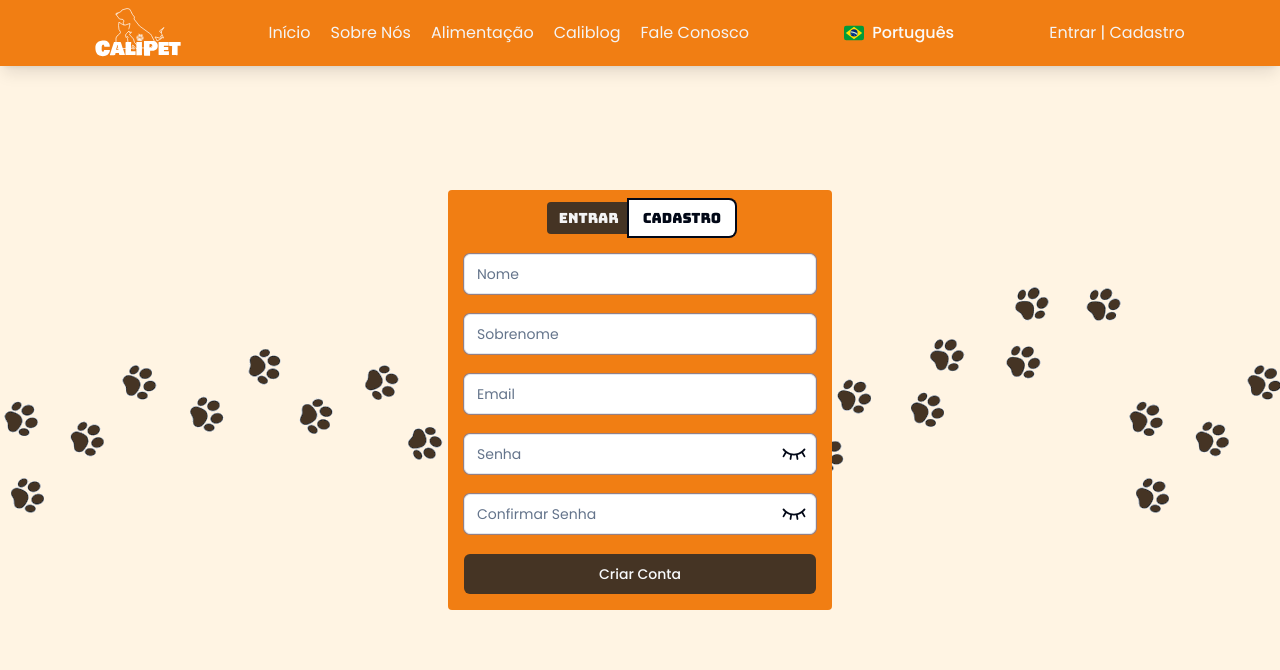
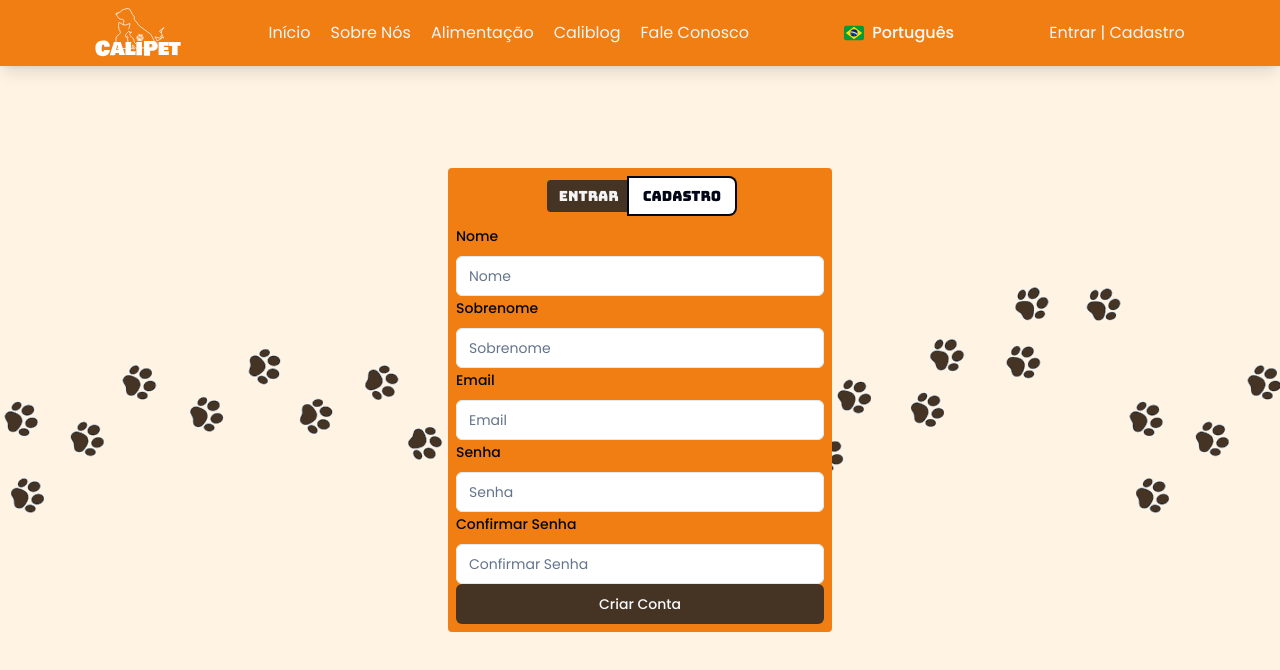
Before and after one commit to CaliPet/CaliPet-Front, a React (Vite) app: page /login in a window 1280 px wide. Both pictures are taken after a click on the tab "Cadastro". Shown: the top 670 px of the page. Built offline with nearby package versions, Linux system fonts and the light colour scheme.

Commit message:
implementação do back end

```diff
--- a/src/routes/login.tsx
+++ b/src/routes/login.tsx
@@ -1,6 +1,4 @@
 import { Tabs, TabsContent, TabsList, TabsTrigger } from "@/components/ui/tabs";
-import { Button } from "@/components/ui/button";
-import { Input } from "@/components/ui/input";
 import {
   Dialog,
   DialogContent,
@@ -9,30 +7,119 @@ import {
   DialogTitle,
   DialogTrigger,
 } from "@/components/ui/dialog";
-import { useTranslation } from "react-i18next";
 import { ChangeEvent, FormEvent, useState } from "react";
 import { Eye, EyeClosed } from "@phosphor-icons/react";
 import { Toaster } from "@/components/ui/sonner";
 import { toast } from "sonner";
+import { Button } from "@/components/ui/button";
+import {
+  Form,
+  FormControl,
+  FormField,
+  FormItem,
+  FormLabel,
+  FormMessage,
+} from "@/components/ui/form";
+import { Input } from "@/components/ui/input";
 
+import { useTranslation } from "react-i18next";
 import useAuth from "@/lib/auth";
+
+import { zodResolver } from "@hookform/resolvers/zod";
+import { useForm } from "react-hook-form";
+import { z } from "zod";
+
+const registerUserSchema = z
+  .object({
+    firstName: z.string(),
+    lastName: z.string(),
+    email: z.string().email(),
+    password: z.string().min(8, {
+      message: "Sua senha deve ter no mínimo 8 caracteres!",
+    }),
+    confirmPassword: z.string().min(8, {
+      message: "Sua senha deve ter no mínimo 8 caracteres!",
+    }),
+  })
+  .superRefine(({ confirmPassword, password }, context) => {
+    if (confirmPassword !== password) {
+      context.addIssue({
+        code: "custom",
+        message: "As senhas não são iguais",
+        path: ["confirmPassword"],
+      });
+    }
+  });
 
 export function Login() {
   const { t } = useTranslation();
   const [showPassLogin, setShowPassLogin] = useState(false);
-  const [showPassRegister, setShowPassRegister] = useState(false);
-  const [showPassConfirm, setShowPassConfirm] = useState(false);
+
+  const registerForm = useForm<z.infer<typeof registerUserSchema>>({
+    resolver: zodResolver(registerUserSchema),
+    defaultValues: {
+      firstName: "",
+      lastName: "",
+      email: "",
+      password: "",
+      confirmPassword: "",
+    },
+  });
+
+  //Gera um numero aleatorio
+  function getRandomInt(min:number, max:number) {
+    const minCeiled = Math.ceil(min);
+    const maxFloored = Math.floor(max);
+    return Math.floor(Math.random() * (maxFloored - minCeiled) + minCeiled); // The maximum is exclusive and the minimum is inclusive
+  }
+
+  async function handleRegisterSubmit(
+    values: z.infer<typeof registerUserSchema>
+  ) {
+    console.log(values);
+
+    // Salvar o usuário
+    const user = {
+      idUsuario: getRandomInt(1000, 99999999),
+      nome: values.firstName + " " + values.lastName,
+      email: values.email,
+      senha: values.password,
+    };
+
+    console.log(JSON.stringify(user));
+
+    // Aqui manda o usuário para o servidor
+    try {
+      const response = await fetch(
+        "https://calipet-1-0.onrender.com/usuario/adicionar",
+        {
+          method: "POST",
+          headers: {
+            "Content-Type": "application/json", // Set the content type to JSON
+          },
+          body: JSON.stringify(user),
+        }
+      );
+
+      if (!response.ok) {
+        throw new Error(`HTTP error! status: ${response.status}`);
+      }
+
+      const json = await response.json();
+      console.log(response);
+      console.log(json);
+    } catch (err) {
+      console.log(err);
+    }
+
+    localStorage.setItem("user", JSON.stringify(user));
+    console.log("Usuário registrado com sucesso");
+    toast.success("Usuário registrado com sucesso");
+  }
 
   const [formDataLogin, setFormDataLogin] = useState({
     email: "",
     password: "",
-  });
-  const [formDataRegister, setFormDataRegister] = useState({
-    name: "",
-    lastName: "",
-    email: "",
-    password: "",
-    confirmPassword: "",
   });
 
   const handleChangeLogin = (event: ChangeEvent<HTMLInputElement>) => {
@@ -44,11 +131,6 @@ export function Login() {
   };
 
   const { toggleAuth, isAuthenticated } = useAuth();
-
-  const handleChangeRegister = (event: ChangeEvent<HTMLInputElement>) => {
-    const { name, value } = event.target;
-    setFormDataRegister((prevFormData) => ({ ...prevFormData, [name]: value }));
-  };
 
   function handleSubmitLogin(event: FormEvent<HTMLFormElement>) {
     event.preventDefault();
@@ -66,38 +148,6 @@ export function Login() {
       console.log("Email ou senha incorretos");
       toast.error("Email ou senha incorretos");
     }
-  }
-
-  function handleSubmitRegister(event: FormEvent<HTMLFormElement>) {
-    event.preventDefault();
-
-    console.log(formDataRegister);
-
-    // Verificar se as senhas correspondem
-    if (formDataRegister.password !== formDataRegister.confirmPassword) {
-      toast.error("As senhas não correspondem");
-      return;
-    }
-
-    // Salvar o usuário no Local Storage
-    const user = {
-      name: formDataRegister.name,
-      lastName: formDataRegister.lastName,
-      email: formDataRegister.email,
-      password: formDataRegister.password,
-    };
-    localStorage.setItem("user", JSON.stringify(user));
-    console.log("Usuário registrado com sucesso");
-    toast.success("Usuário registrado com sucesso");
-
-    // Limpar os campos do formulário
-    setFormDataRegister({
-      name: "",
-      lastName: "",
-      email: "",
-      password: "",
-      confirmPassword: "",
-    });
   }
 
   return (
@@ -182,7 +232,10 @@ export function Login() {
             </Dialog>
 
             {isAuthenticated ? (
-              <Button type="button" className="w-full bg-light-brown-900 hover:bg-light-brown-900">
+              <Button
+                type="button"
+                className="w-full bg-light-brown-900 hover:bg-light-brown-900"
+              >
                 Você já está logado!
               </Button>
             ) : (
@@ -194,79 +247,85 @@ export function Login() {
         </TabsContent>
 
         <TabsContent value="create">
-          <form
-            autoComplete="off"
-            className="flex flex-col gap-5 p-2"
-            onSubmit={handleSubmitRegister}
-          >
-            <Input
-              onChange={handleChangeRegister}
-              id="name"
-              name="name"
-              type="text"
-              placeholder={t("pages.signUp.input1")}
-              className="w-full ring-1 focus-visible:ring-1 focus-visible:ring-offset-0"
-              required
-            />
-            <Input
-              onChange={handleChangeRegister}
-              id="lastName"
-              name="lastName"
-              type="text"
-              placeholder={t("pages.signUp.input2")}
-              className="w-full ring-1 focus-visible:ring-1 focus-visible:ring-offset-0"
-              required
-            />
-            <Input
-              onChange={handleChangeRegister}
-              id="email"
-              name="email"
-              type="email"
-              placeholder={t("pages.signUp.input3")}
-              className="w-full ring-1 focus-visible:ring-1 focus-visible:ring-offset-0"
-              required
-            />
-
-            <label htmlFor="password" className="flex relative">
-              <Input
-                onChange={handleChangeRegister}
-                id="password"
+          <Form {...registerForm}>
+            <form onSubmit={registerForm.handleSubmit(handleRegisterSubmit)}>
+              <FormField
+                control={registerForm.control}
+                name="firstName"
+                render={({ field }) => (
+                  <FormItem>
+                    <FormLabel>Nome</FormLabel>
+                    <FormControl>
+                      <Input placeholder="Nome" {...field} />
+                    </FormControl>
+                    <FormMessage />
+                  </FormItem>
+                )}
+              />
+              <FormField
+                control={registerForm.control}
+                name="lastName"
+                render={({ field }) => (
+                  <FormItem>
+                    <FormLabel>Sobrenome</FormLabel>
+                    <FormControl>
+                      <Input placeholder="Sobrenome" {...field} />
+                    </FormControl>
+                    <FormMessage />
+                  </FormItem>
+                )}
+              />
+              <FormField
+                control={registerForm.control}
+                name="email"
+                render={({ field }) => (
+                  <FormItem>
+                    <FormLabel>Email</FormLabel>
+                    <FormControl>
+                      <Input placeholder="Email" {...field} />
+                    </FormControl>
+                    <FormMessage />
+                  </FormItem>
+                )}
+              />
+              <FormField
+                control={registerForm.control}
                 name="password"
-                type={showPassRegister ? "text" : "password"}
-                placeholder={t("pages.signUp.input4")}
-                className="w-full ring-1 focus-visible:ring-1 focus-visible:ring-offset-0"
-                required
+                render={({ field }) => (
+                  <FormItem>
+                    <FormLabel>Senha</FormLabel>
+                    <FormControl>
+                      <Input placeholder="Senha" type="password" {...field} />
+                    </FormControl>
+                    <FormMessage />
+                  </FormItem>
+                )}
               />
-              <div
-                className="absolute right-2 top-1 z-10"
-                onClick={() => setShowPassRegister(!showPassRegister)}
+              <FormField
+                control={registerForm.control}
+                name="confirmPassword"
+                render={({ field }) => (
+                  <FormItem>
+                    <FormLabel>Confirmar Senha</FormLabel>
+                    <FormControl>
+                      <Input
+                        placeholder="Confirmar Senha"
+                        type="password"
+                        {...field}
+                      />
+                    </FormControl>
+                    <FormMessage />
+                  </FormItem>
+                )}
+              />
+              <Button
+                type="submit"
+                className="w-full bg-light-brown-500 hover:bg-light-brown"
               >
-                {showPassRegister ? <Eye size={28} /> : <EyeClosed size={28} />}
-              </div>
-            </label>
-
-            <label htmlFor="confirmPassword" className="flex relative">
-              <Input
-                onChange={handleChangeRegister}
-                id="confirmPassword"
-                name="confirmPassword"
-                type={showPassConfirm ? "text" : "password"}
-                placeholder={t("pages.signUp.input5")}
-                className="w-full ring-1 focus-visible:ring-1 focus-visible:ring-offset-0"
-                required
-              />
-              <div
-                className="absolute right-2 top-1 z-10"
-                onClick={() => setShowPassConfirm(!showPassConfirm)}
-              >
-                {showPassConfirm ? <Eye size={28} /> : <EyeClosed size={28} />}
-              </div>
-            </label>
-
-            <Button className="w-full bg-light-brown-500 hover:bg-light-brown">
-              {t("pages.signUp.btnSignUp")}
-            </Button>
-          </form>
+                {t("pages.signUp.btnSignUp")}
+              </Button>
+            </form>
+          </Form>
         </TabsContent>
       </Tabs>
 
```
Also changed, not shown: package.json (+5 -4 lines), 1 other file (tests, documents, lock files or other folders).
